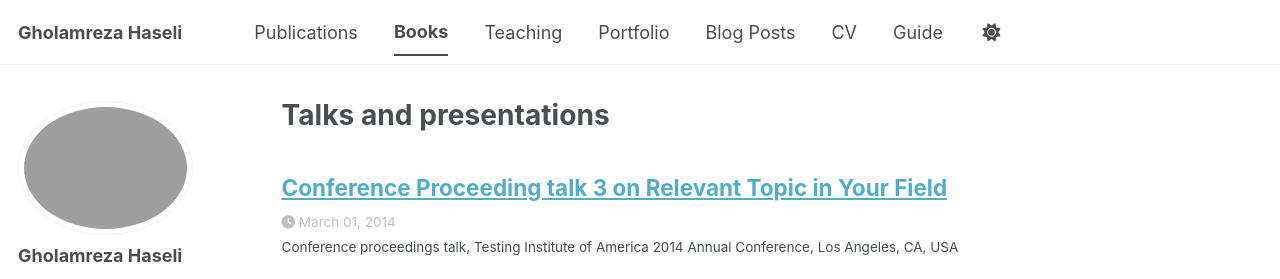
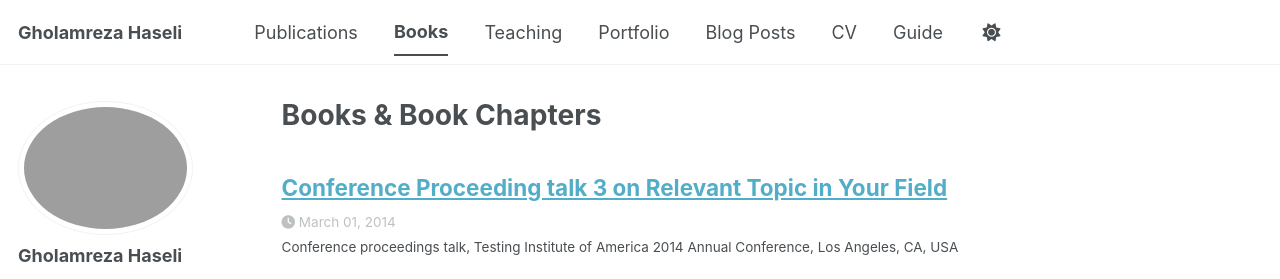
Before and after one commit to Gholamreza-Haseli/Gholamreza-Haseli.github.io, a Jekyll site: the page built from _pages/talks.html, in a window 1280 px wide and 1126 px high. Shown: the top 279 px of the window. Built offline with Jekyll 4.4.1, drawn with Linux system fonts in a browser that asks for light colours; some web fonts are replaced; a script bundle is joined from its source files by our own code; library files that are not in the unit come from our copies.

Commit message:
Update talks.html

```diff
--- a/_pages/talks.html
+++ b/_pages/talks.html
@@ -1,6 +1,6 @@
 ---
 layout: archive
-title: "Talks and presentations"
+title: "Books & Book Chapters"
 permalink: /talks/
 author_profile: true
 ---
```
